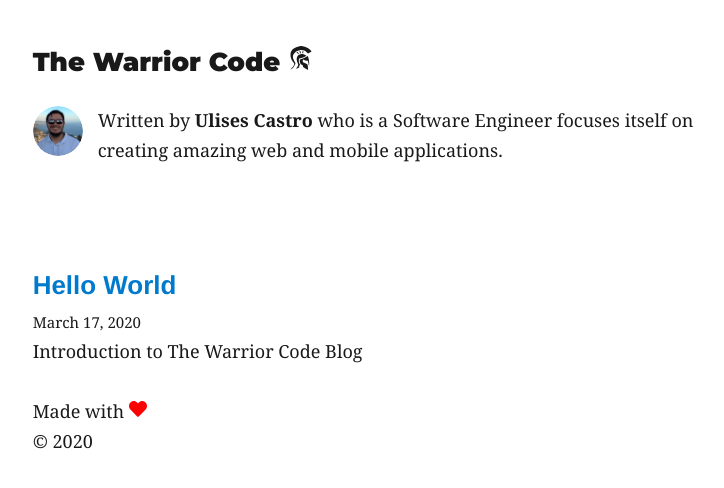
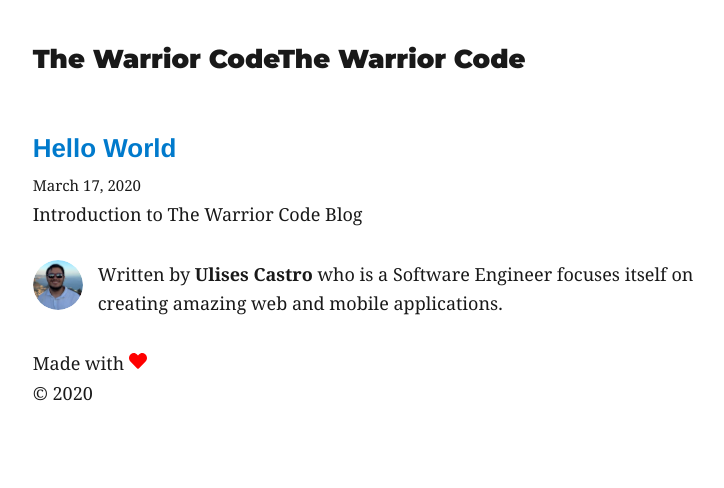
Before and after one commit to ulises-castro/personal-blog, a Gatsby site: page / in a window 1280 px wide. Shown: the whole page, without its empty margins (240-964 px from the left). Built offline with nearby package versions, Linux system fonts and the light colour scheme; Gatsby itself is replaced by a stand-in of ours; some packages are replaced by stand-ins of ours.

Commit message:
Moving auth data

```diff
--- a/src/components/bio.js
+++ b/src/components/bio.js
@@ -40,7 +40,6 @@ const Bio = () => {
     <div
       style={{
         display: `flex`,
-        marginBottom: rhythm(2.5),
       }}
     >
       <Image
--- a/src/components/layout.js
+++ b/src/components/layout.js
@@ -47,7 +47,18 @@ const Layout = ({ location, title, children }) => {
         }}
         to={`/`}
       >
-        {title} <GiSpartanHelmet />
+        {title}
+      </Link>
+
+      <Link
+        style={{
+          boxShadow: `none`,
+          textDecoration: `none`,
+          color: `inherit`,
+        }}
+        to={`/`}
+      >
+        {title}
       </Link>
     </h3>
   )
--- a/src/pages/index.js
+++ b/src/pages/index.js
@@ -15,7 +15,6 @@ const BlogIndex = ({ data, location }) => {
   return (
     <Layout location={location} title={siteTitle}>
       <SEO title="All posts" />
-      <Bio />
       {posts.map(({ node }) => {
         const title = node.frontmatter.title || node.fields.slug
         return (
@@ -42,6 +41,7 @@ const BlogIndex = ({ data, location }) => {
           </article>
         )
       })}
+      <Bio />
     </Layout>
   )
 }
```
